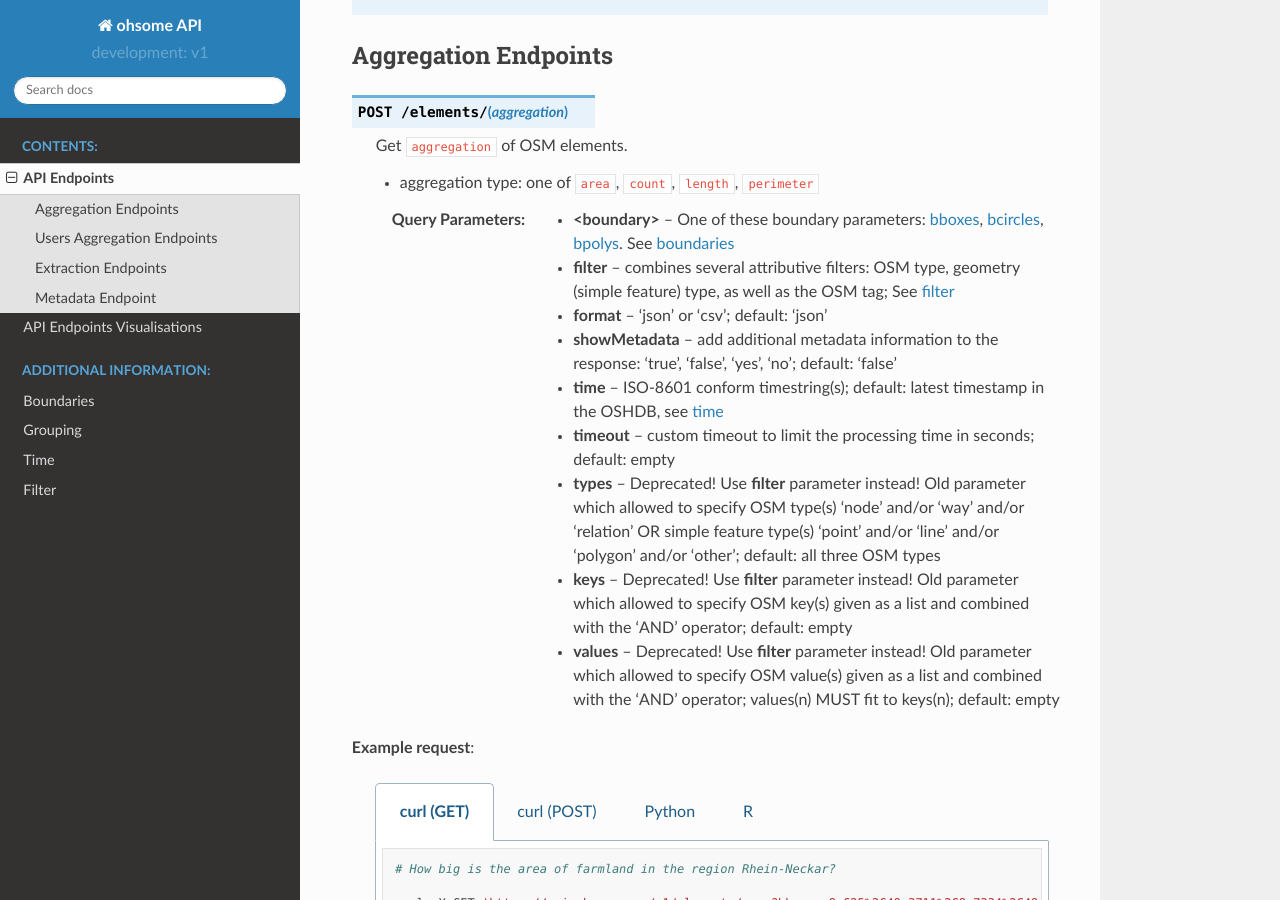
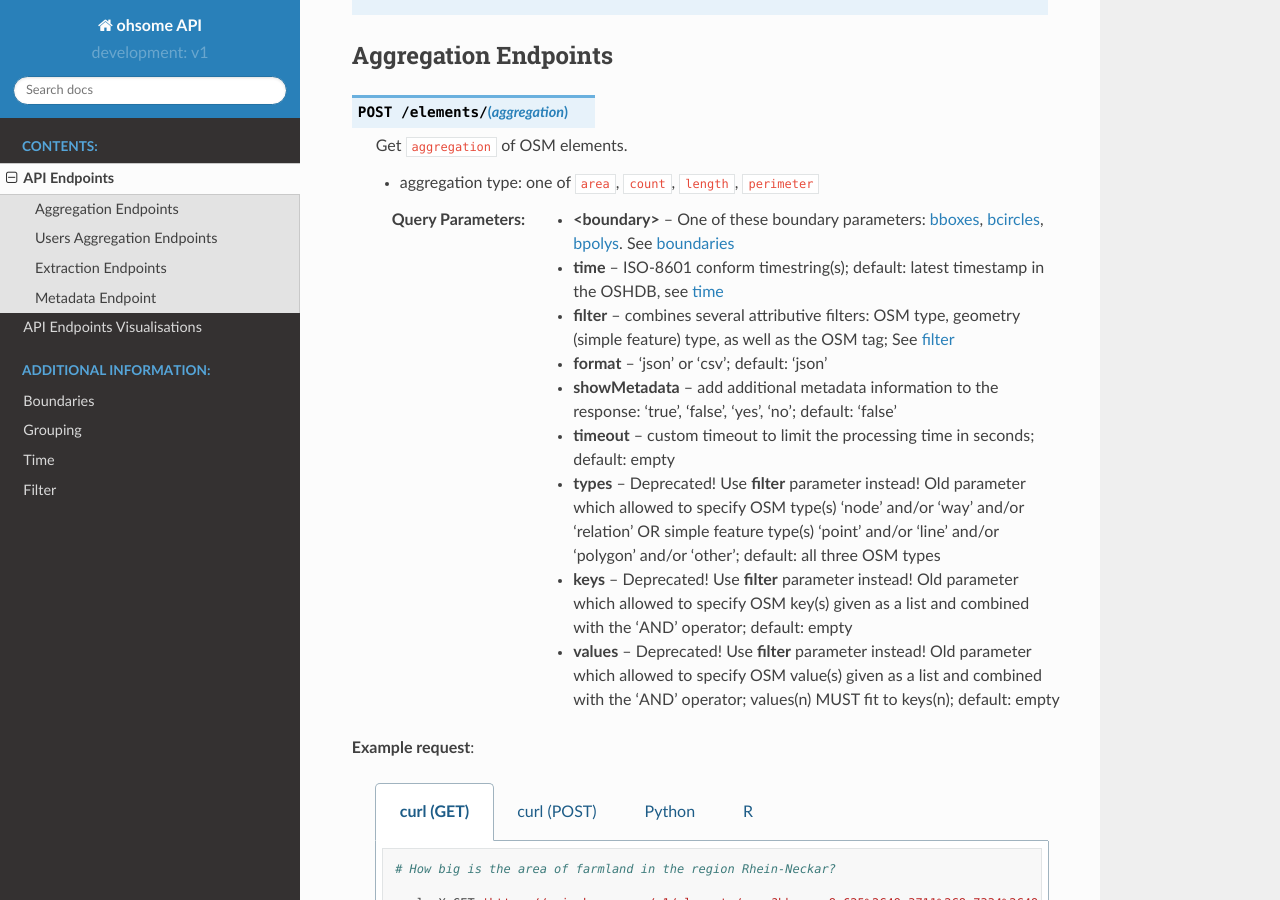
Before and after one commit to GIScience/ohsome-api, a Sphinx documentation site: the page built from docs/endpoints.rst, in a window 1280 px wide and 900 px high, scrolled down 342 px. Built offline with Sphinx 7.4.7 and the Read the Docs theme 2.0.0, drawn with Linux system fonts in a browser that asks for light colours.

```diff
--- a/docs/endpoints.rst
+++ b/docs/endpoints.rst
@@ -18,10 +18,10 @@ Aggregation Endpoints
    * aggregation type: one of ``area``, ``count``, ``length``, ``perimeter``
 
    :query <boundary>: One of these boundary parameters: bboxes_, bcircles_, bpolys_. See boundaries_
+   :query time: ISO-8601 conform timestring(s); default: latest timestamp in the OSHDB, see time_
    :query filter: combines several attributive filters: OSM type, geometry (simple feature) type, as well as the OSM tag; See filter_
    :query format: 'json' or 'csv'; default: 'json'
    :query showMetadata: add additional metadata information to the response: 'true', 'false', 'yes', 'no'; default: 'false'
-   :query time: ISO-8601 conform timestring(s); default: latest timestamp in the OSHDB, see time_
    :query timeout: custom timeout to limit the processing time in seconds; default: empty
    :query types: Deprecated! Use **filter** parameter instead! Old parameter which allowed to specify OSM type(s) ‘node’ and/or ‘way’ and/or ‘relation’ OR simple feature type(s) ‘point’ and/or ‘line’ and/or 'polygon’ and/or 'other'; default: all three OSM types
    :query keys: Deprecated! Use **filter** parameter instead! Old parameter which allowed to specify OSM key(s) given as a list and combined with the 'AND' operator; default: empty
```
